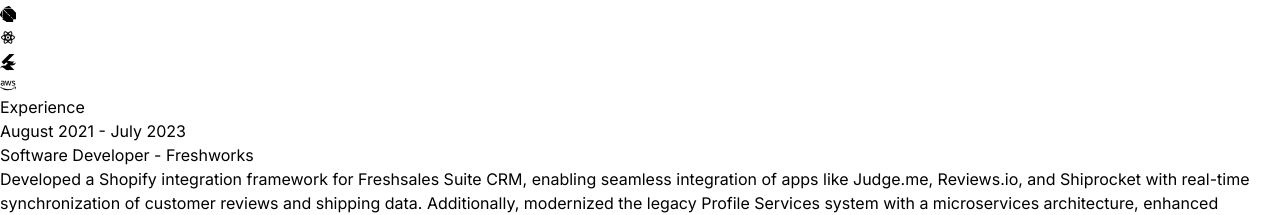
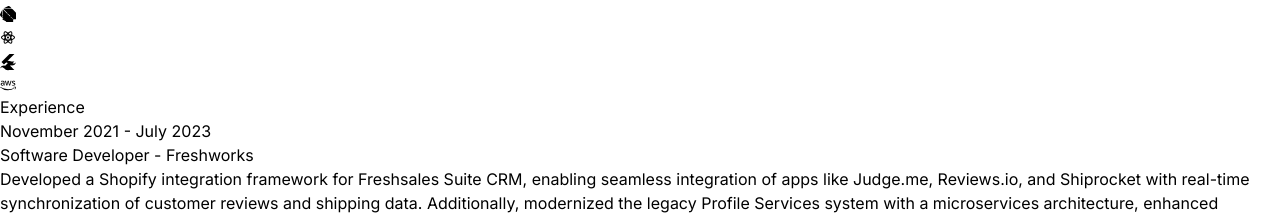
Before and after one commit to DivyaKampalli/divyakampalli-portfolio-react, a React (Vite) app: page / in a window 1280 px wide. Shown: the part 1724-1939 px from the top of the page. Built offline with nearby package versions, Linux system fonts and the light colour scheme.

Commit message:
Update index.js

```diff
--- a/src/constants/index.js
+++ b/src/constants/index.js
@@ -25,7 +25,7 @@
 
 export const EXPERIENCES = [
   {
-    year: "August 2021 - July 2023",
+    year: "November 2021 - July 2023",
     role: "Software Developer",
     company: "Freshworks",
     description: `Developed a Shopify integration framework for Freshsales Suite CRM, enabling seamless integration of apps like Judge.me, Reviews.io, and Shiprocket with real-time synchronization of customer reviews and shipping data. Additionally, modernized the legacy Profile Services system with a microservices architecture, enhanced webform tracking and social media campaign modules, reduced L2 ticket volume by 80% through proactive issue resolution, and led Agile sprint meetings and Java code reviews to improve development quality and collaboration.`,
```
